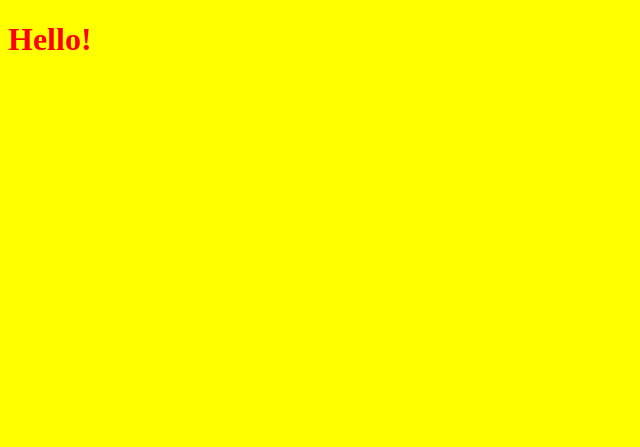
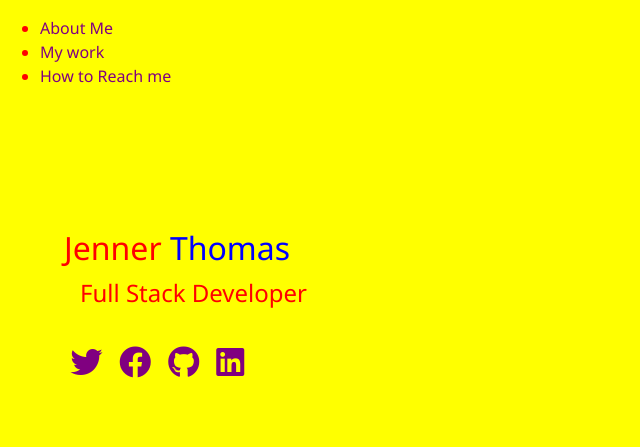
Before and after one commit to jwinnfeild2517/my-portfolio, a website: page app/index.html in a window 1280 px wide. Shown: the whole page, without its empty margins (0-640 px from the left). Drawn offline with Linux system fonts and the light colour scheme.

Commit message:
landing-page

```diff
--- a/app/index.html
+++ b/app/index.html
@@ -5,9 +5,68 @@
     <meta name="viewport" content="width=device-width, initial-scale=1.0" />
     <meta http-equiv="X-UA-Compatible" content="ie=edge" />
     <link rel="stylesheet" href="css/main.css" />
+    <link
+      rel="stylesheet"
+      href="https://cdnjs.cloudflare.com/ajax/libs/font-awesome/5.8.2/css/all.css"
+    />
     <title>Portfolio page</title>
   </head>
   <body>
-    <h1>Hello!</h1>
+    <header>
+      <div id="menu-btn">
+        <div class="btn-line"></div>
+        <div class="btn-line"></div>
+        <div class="btn-line"></div>
+      </div>
+
+      <nav class="menu">
+        <div class="menu-branding">
+          <div class="portrait"></div>
+        </div>
+        <ul class="menu-nav">
+          <li class="nav-item">
+            <a href="/about.html" class="nav-link">
+              About Me
+            </a>
+          </li>
+          <li class="nav-item">
+            <a href="/work.html" class="nav-link">
+              My work
+            </a>
+          </li>
+          <li class="nav-item">
+            <a href="/contact.html" class="nav-link">
+              How to Reach me
+            </a>
+          </li>
+        </ul>
+      </nav>
+    </header>
+
+    <main id="home">
+      <h1 class="lg-headin">
+        Jenner
+        <span class="text-secondary">Thomas</span>
+      </h1>
+      <h2 class="sm-heading">
+        Full Stack Developer
+      </h2>
+      <div class="icons">
+        <a href="#">
+          <i class="fab fa-twitter fa-2x"></i>
+        </a>
+        <a href="#">
+          <i class="fab fa-facebook fa-2x"></i>
+        </a>
+        <a href="#">
+          <i class="fab fa-github fa-2x"></i>
+        </a>
+        <a href="#">
+          <i class="fab fa-linkedin fa-2x"></i>
+        </a>
+      </div>
+
+      <script src="js/main.js"></script>
+    </main>
   </body>
 </html>
--- a/scss/main.scss
+++ b/scss/main.scss
@@ -1,6 +1,78 @@
 $primary-color: yellow;
+$secondary-color: blue;
+
+@mixin ease-out {
+  transition: all 0.5s ease-out;
+}
+
+* {
+  box-sizing: border-box;
+}
 
 body {
   background: $primary-color;
   color: red;
+  height: 100%;
+  margin: 0;
+  font-family: "Segoe UI", Tahoma, Geneva, Verdana, sans-serif;
+  line-height: 1.5;
 }
+
+// headings
+h1,
+h2,
+h3 {
+  margin: 0;
+  font-weight: 400;
+
+  &.lg-heading {
+    font-size: 6rem;
+  }
+
+  &.sm-heading {
+    margin-bottom: 2rem;
+    padding: 0.2rem 1rem;
+    background: regba(lighten($color: $primary-color, $amount: 2), 0.5);
+  }
+}
+
+a {
+  color: purple;
+  text-decoration: none;
+}
+
+header {
+  position: fixed;
+  z-index: 2;
+  width: 100%;
+}
+
+.text-secondary {
+  color: $secondary-color;
+}
+
+main {
+  padding: 4rem;
+  height: 100%;
+
+  .icons {
+    margin-top: 1rem;
+
+    a {
+      padding: 0.4rem;
+
+      &:hover {
+        color: $secondary-color;
+        @include ease-out();
+      }
+    }
+  }
+
+  &#home {
+    overflow: hidden;
+
+    h1 {
+      margin-top: 20vh;
+    }
+  }
+}
```
Also changed, not shown: app/css/main.css, app/js/main.js (added).
